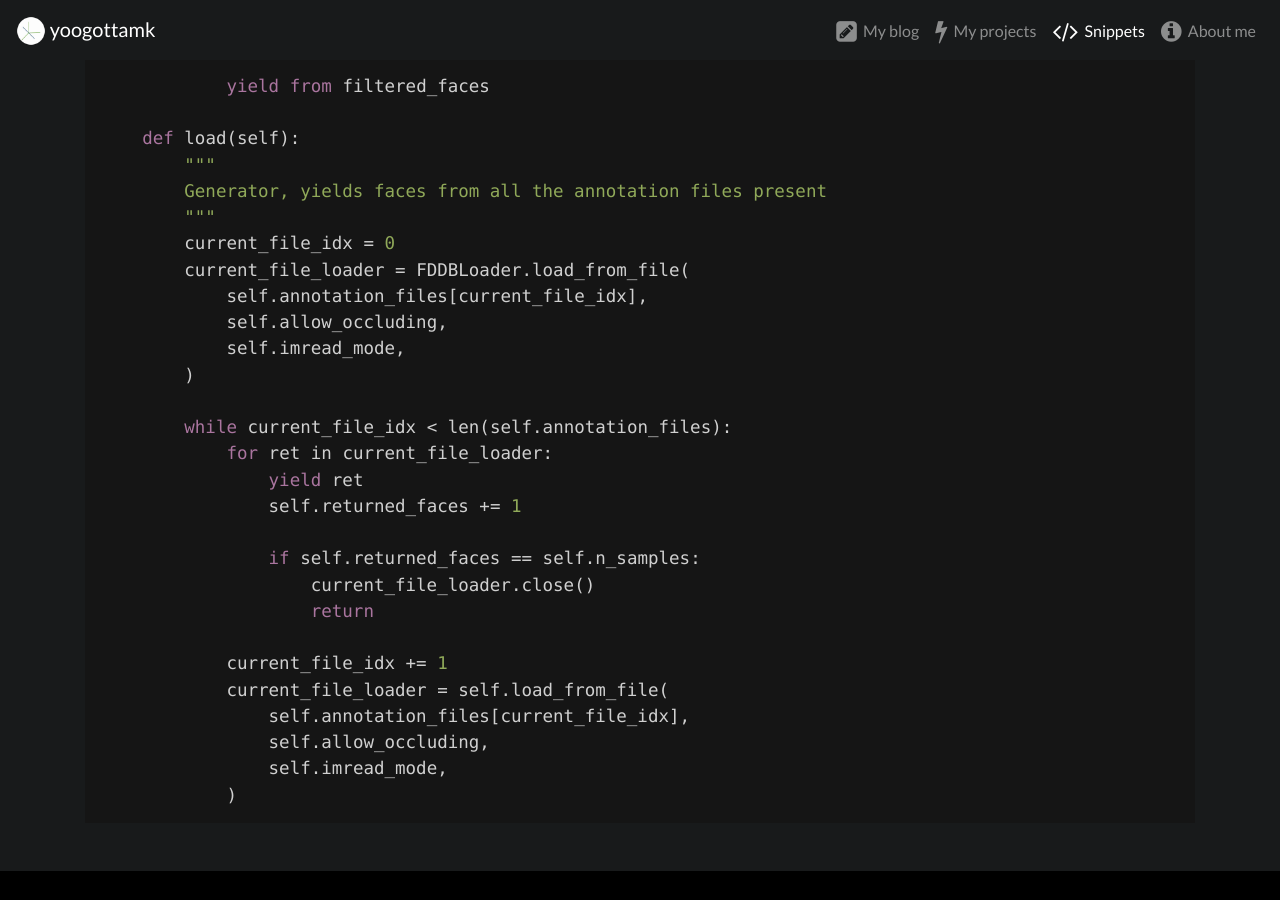
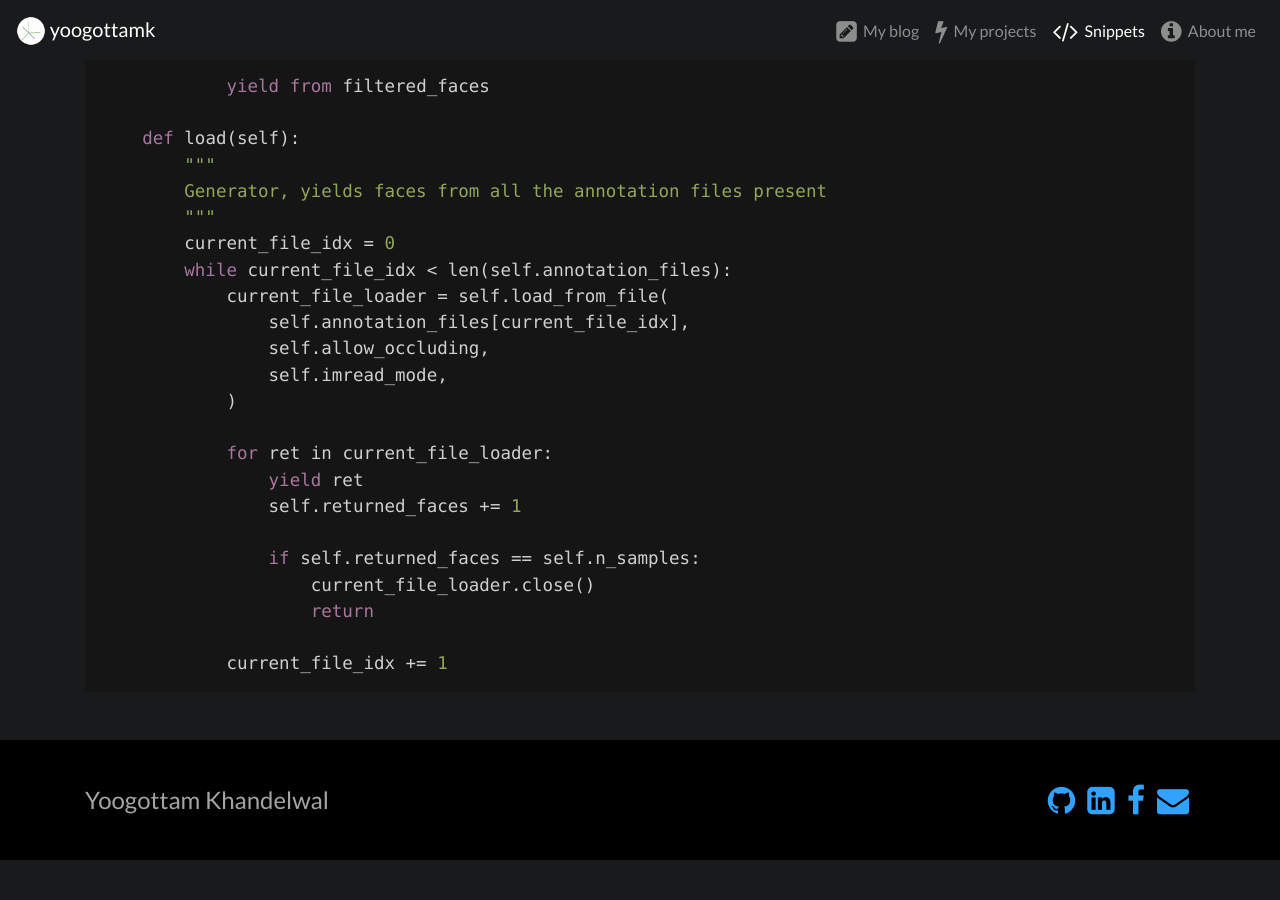
Before and after one commit to yoogottamk/yoogottamk.github.io, a Jekyll site: the page built from _snippets/fddb-loader.md, in a window 1280 px wide and 900 px high, scrolled down 4428 px. Built offline with Jekyll 4.4.1, drawn with Linux system fonts in a browser that asks for light colours; after the commit the page ends 5288 px from its top, so only the background shows below that.

Commit message:
fix bug in fddb loader

````diff
--- a/_snippets/fddb-loader.md
+++ b/_snippets/fddb-loader.md
@@ -179,13 +179,13 @@ class FDDBLoader:
         Generator, yields faces from all the annotation files present
         """
         current_file_idx = 0
-        current_file_loader = FDDBLoader.load_from_file(
-            self.annotation_files[current_file_idx],
-            self.allow_occluding,
-            self.imread_mode,
-        )
+        while current_file_idx < len(self.annotation_files):
+            current_file_loader = self.load_from_file(
+                self.annotation_files[current_file_idx],
+                self.allow_occluding,
+                self.imread_mode,
+            )
 
-        while current_file_idx < len(self.annotation_files):
             for ret in current_file_loader:
                 yield ret
                 self.returned_faces += 1
@@ -195,9 +195,4 @@ class FDDBLoader:
                     return
 
             current_file_idx += 1
-            current_file_loader = self.load_from_file(
-                self.annotation_files[current_file_idx],
-                self.allow_occluding,
-                self.imread_mode,
-            )
 ```
````
